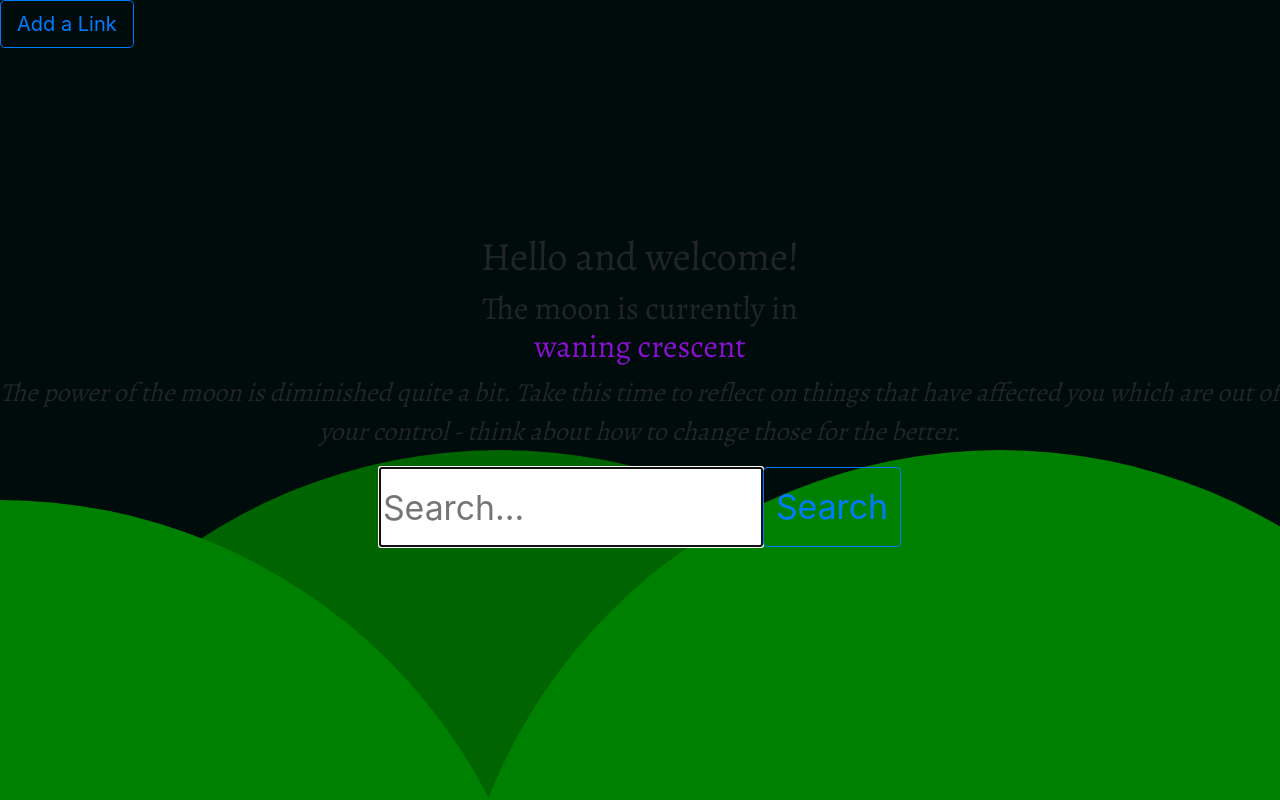
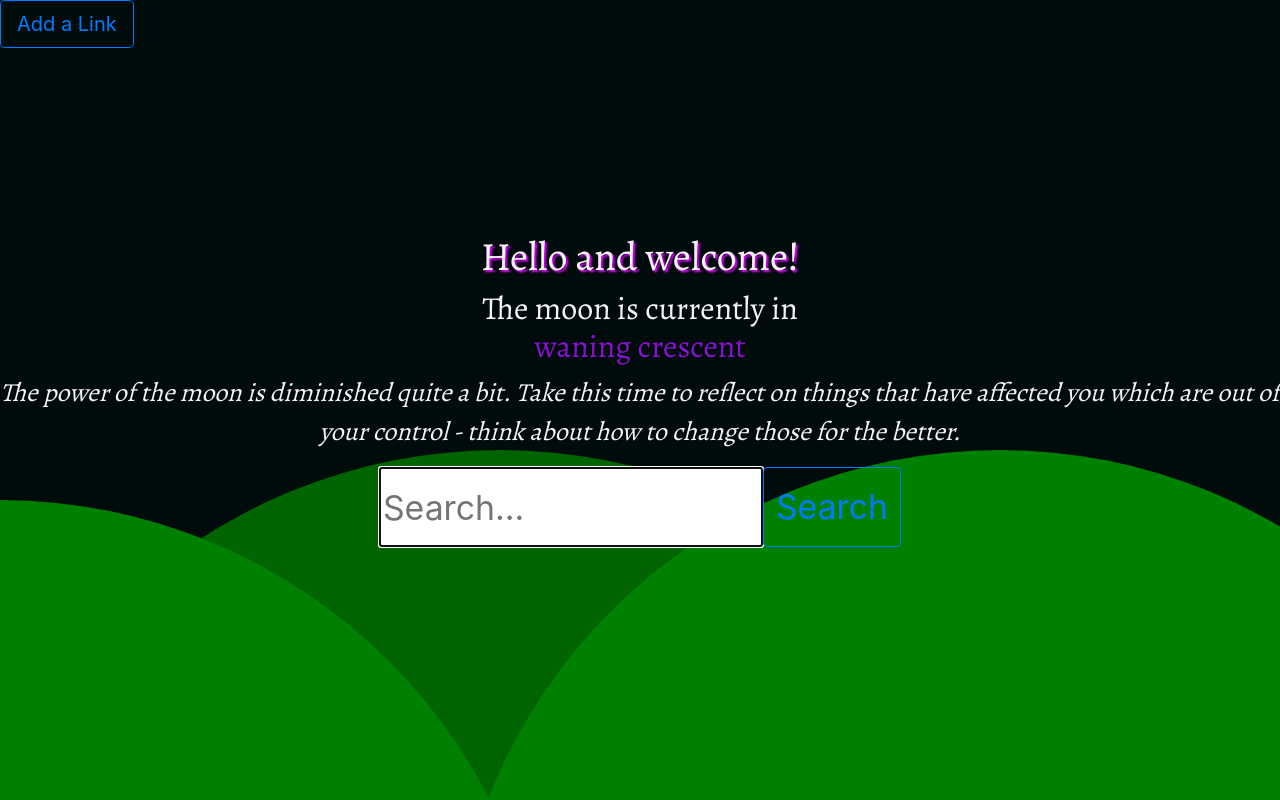
Before and after one commit to VortrusDev/start-page, a React (Create React App) app: page / in a window 1280 px wide. Built offline with nearby package versions, Linux system fonts and the light colour scheme.

Commit message:
Edited color schemes and made fonts adjust to lighting in scene

```diff
--- a/src/App.tsx
+++ b/src/App.tsx
@@ -30,6 +30,7 @@ interface AppProps {}
 interface AppState {
   AddingLink: boolean; // Is the user adding a link? Yes if true
   RegeneratingLink: boolean;
+  TextColorChange: [number, number, number];
 }
 
 class App extends PureComponent<AppProps, AppState> {
@@ -46,11 +47,20 @@ class App extends PureComponent<AppProps, AppState> {
     this.state = {
       AddingLink: false,
       RegeneratingLink: false,
+      TextColorChange: [0, 0, 0],
     };
 
     this.loadLocalStorageKeys();
     this.environmentManager = new EnvironmentManager(
-      EnvironmentModes.TimeBased
+      EnvironmentModes.TimeBased,
+      () =>
+        this.setState({
+          TextColorChange: [
+            this.environmentManager.textR,
+            this.environmentManager.textG,
+            this.environmentManager.textB,
+          ],
+        })
     );
     this.objectManager = new ObjectManager(this.environmentManager);
 
@@ -203,15 +213,37 @@ class App extends PureComponent<AppProps, AppState> {
         <div style={{ zIndex: 3 }}>
           <NavBar onClickAddLink={this.handleAddLinkPopup} className="NavBar" />
           <header className="App-header">
-            <h1>Hello and welcome!</h1>
-            <h2 className="App-description">
-              The moon is currently in{" "}
-              <div className="Text-highlight">{getCurrentMoonPhase().name}</div>
-            </h2>
-
-            <p>
-              <em>{getCurrentMoonPhase().details}</em>
-            </p>
+            {this.state.TextColorChange && (
+              <>
+                {" "}
+                <h1
+                  style={{
+                    color: `rgb(${this.environmentManager.textR},${this.environmentManager.textG},${this.environmentManager.textB})`,
+                    textShadow: `2px 2px 2px #DD00FF`,
+                  }}
+                >
+                  Hello and welcome!
+                </h1>
+                <h2
+                  className="App-description"
+                  style={{
+                    color: `rgb(${this.environmentManager.textR},${this.environmentManager.textG},${this.environmentManager.textB})`,
+                  }}
+                >
+                  The moon is currently in{" "}
+                  <div className="Text-highlight">
+                    {getCurrentMoonPhase().name}
+                  </div>
+                </h2>
+                <p
+                  style={{
+                    color: `rgb(${this.environmentManager.textR},${this.environmentManager.textG},${this.environmentManager.textB})`,
+                  }}
+                >
+                  <em>{getCurrentMoonPhase().details}</em>
+                </p>
+              </>
+            )}
             <form action="https://www.google.com/search?" id="Search-form">
               <div style={{ height: "10vh" }}>
                 <input
--- a/src/EnvironmentManager.tsx
+++ b/src/EnvironmentManager.tsx
@@ -15,7 +15,12 @@ export class EnvironmentManager {
   r: number = 0;
   g: number = 0;
   b: number = 0;
-  constructor(mode: EnvironmentModes) {
+  textR: number = 0;
+  textG: number = 0;
+  textB: number = 0;
+  textColorCallback: () => void;
+  constructor(mode: EnvironmentModes, textColorCallback: () => void) {
+    this.textColorCallback = textColorCallback;
     requestAnimationFrame(this.determineTimeOfDay);
   }
 
@@ -38,6 +43,9 @@ export class EnvironmentManager {
       this.r = 0;
       this.g = val;
       this.b = val;
+      this.textR = 255 - val;
+      this.textG = 255 - val;
+      this.textB = 255 - val;
       this.backgroundValues = `rgb(0, ${val * bias}, ${val * bias})`;
     } else {
       let val =
@@ -47,8 +55,13 @@ export class EnvironmentManager {
       this.r = 0;
       this.g = val;
       this.b = val;
+      this.textR = 255 - val;
+      this.textG = 255 - val;
+      this.textB = 255 - val;
       this.backgroundValues = `rgb(0, ${val * bias}, ${val * bias})`;
     }
+
+    this.textColorCallback();
 
     requestAnimationFrame(this.determineTimeOfDay);
   };
```
Also changed, not shown: 1 other file (tests, documents, lock files or other folders).
